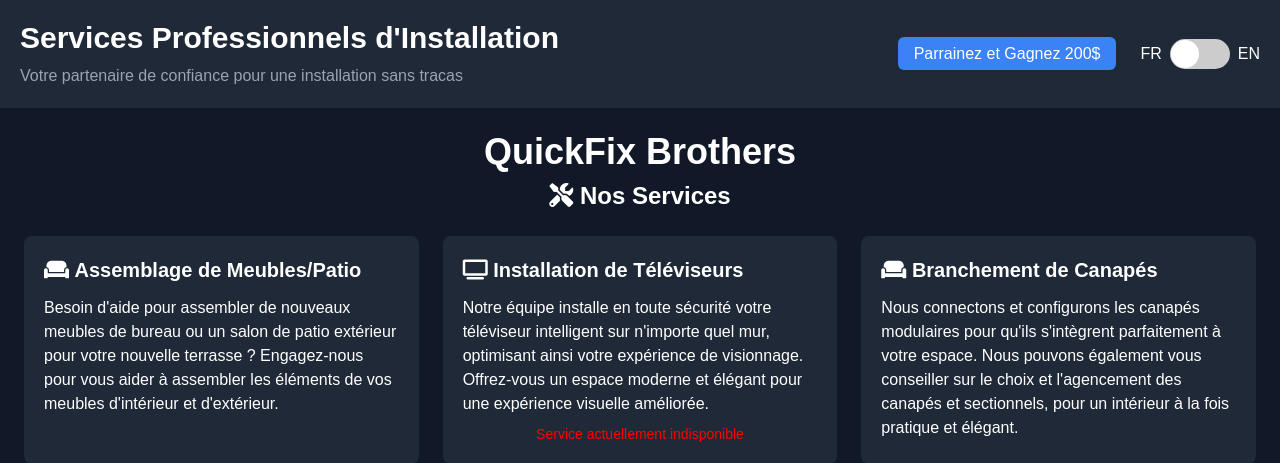
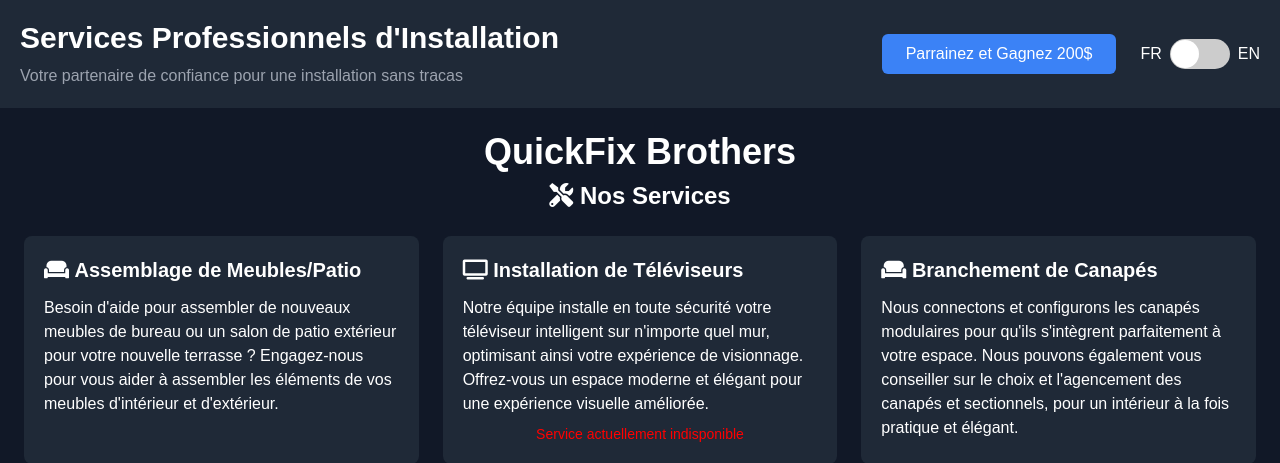
Before and after one commit to PingWinning/Installation-Bizz, a PHP site: page / in a window 1280 px wide. Shown: the top 463 px of the page. Run offline with PHP 8.4, Linux system fonts and the light colour scheme; some libraries are stand-ins or nearby versions.

Commit message:
feat(UI): improve referral button responsiveness in navbar

```diff
--- a/index.php
+++ b/index.php
@@ -136,20 +136,22 @@
 <body class="bg-gray-900 text-white">
 
     <!-- Navbar with Language Toggle -->
-    <!-- Navbar with Language Toggle and Referral Program -->
-   <!-- Navbar with Language Toggle and Referral Program -->
-    <nav class="bg-gray-800 p-5 flex justify-between items-center">
-        <div>
-            <h1 class="text-3xl font-bold" id="main-title">Services Professionnels d'Installation</h1>
-            <p class="text-gray-400 mt-2" id="subtitle">Votre partenaire de confiance pour une installation sans tracas</p>
+    <nav class="bg-gray-800 p-5 flex flex-wrap md:flex-nowrap justify-between items-center">
+        <div class="w-full md:w-auto text-center md:text-left">
+            <h1 class="text-2xl md:text-3xl font-bold" id="main-title">Services Professionnels d'Installation</h1>
+            <p class="text-gray-400 mt-2 text-sm md:text-base" id="subtitle">
+                Votre partenaire de confiance pour une installation sans tracas
+            </p>
         </div>
-        <div class="flex items-center space-x-6">
+
+        <div class="flex flex-col md:flex-row items-center space-y-3 md:space-y-0 md:space-x-6 w-full md:w-auto mt-4 md:mt-0">
             <!-- Referral Program Link -->
-            <div id="parrainage">
-                <a href="parrainage.html" class="text-white bg-blue-500 hover:bg-blue-400 px-4 py-2 rounded-md font-medium transition-all">
+            <div id="parrainage" class="w-full md:w-auto text-center">
+                <a href="parrainage.html" class="text-white bg-blue-500 hover:bg-blue-400 px-6 py-2 text-sm md:text-base rounded-md font-medium transition-all block w-full md:w-auto">
                     Parrainez et Gagnez 200$
                 </a>
             </div>
+
             <!-- Language Toggle -->
             <div class="flex items-center">
                 <span class="mr-2 text-white">FR</span>
```
